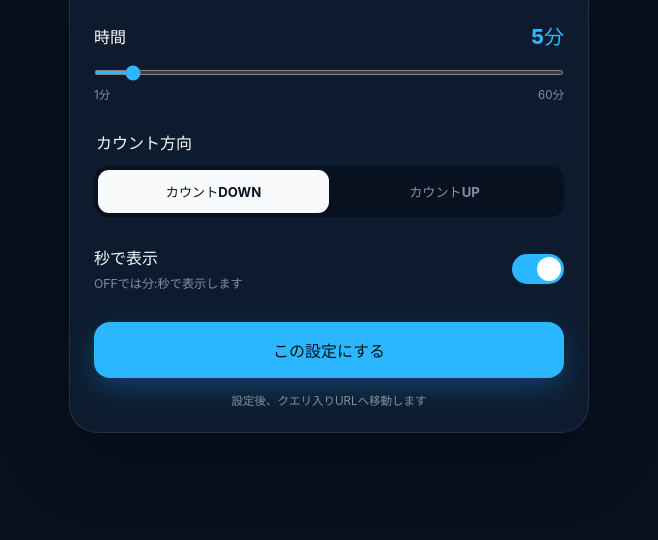
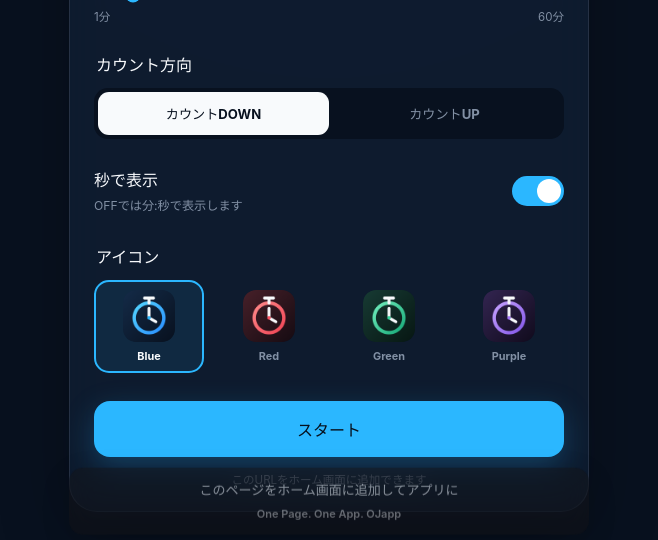
Before and after one commit to ojach/1P1A-community, a plain HTML site: page timer/index.html in a window 1280 px wide. Shown: the part 261-801 px from the top of the page, without its empty margins (311-969 px from the left). Drawn offline with Linux system fonts and the light colour scheme.

Commit message:
Add files via upload

```diff
--- a/timer/index.html
+++ b/timer/index.html
@@ -5,10 +5,21 @@
   <meta name="viewport" content="width=device-width, initial-scale=1, viewport-fit=cover">
   <meta name="theme-color" content="#08111f">
   <meta name="ojapp:title" content="My Timer">
-  <meta name="ojapp:icon" content="./icon.png">
+  <meta id="ojappIconMeta" name="ojapp:icon" content="./icons/blue.png">
   <meta name="ojapp:query" content="true">
-  <link rel="apple-touch-icon" href="./icon.png">
-  <link rel="icon" href="./icon.png">
+  <link id="appleTouchIcon" rel="apple-touch-icon" href="./icons/blue.png">
+  <link id="favicon" rel="icon" href="./icons/blue.png">
+  <script>
+    (() => {
+      const choices = new Set(["blue", "red", "green", "purple"]);
+      const requested = new URLSearchParams(location.search).get("icon");
+      const icon = choices.has(requested) ? requested : "blue";
+      const source = `./icons/${icon}.png`;
+      document.querySelector("#ojappIconMeta").content = source;
+      document.querySelector("#appleTouchIcon").href = source;
+      document.querySelector("#favicon").href = source;
+    })();
+  </script>
   <link rel="stylesheet" href="./style.css">
   <title>My Timer | OJapp Free</title>
 </head>
@@ -52,6 +63,20 @@
         </label>
       </div>
 
+      <fieldset class="setting-block">
+        <legend>アイコン</legend>
+        <div class="icon-options">
+          <input id="iconBlue" type="radio" name="icon" value="blue" checked>
+          <label for="iconBlue"><img src="./icons/blue.png" alt=""><span>Blue</span></label>
+          <input id="iconRed" type="radio" name="icon" value="red">
+          <label for="iconRed"><img src="./icons/red.png" alt=""><span>Red</span></label>
+          <input id="iconGreen" type="radio" name="icon" value="green">
+          <label for="iconGreen"><img src="./icons/green.png" alt=""><span>Green</span></label>
+          <input id="iconPurple" type="radio" name="icon" value="purple">
+          <label for="iconPurple"><img src="./icons/purple.png" alt=""><span>Purple</span></label>
+        </div>
+      </fieldset>
+
       <button id="startButton" class="primary-button" type="button">スタート</button>
       <p id="urlNote" class="url-note">設定後、クエリ入りURLへ移動します</p>
     </section>
@@ -67,7 +92,7 @@
     </section>
   </main>
 
-  <script src="https://ojapp.app/js/ojapp_1p1a.js?v=1212"></script>
+  <script src="../ojapp.js"></script>
   <script src="./timer.js"></script>
 </body>
 </html>
--- a/timer/style.css
+++ b/timer/style.css
@@ -79,6 +79,24 @@ legend { margin-bottom: 12px; }
 .switch input:checked + span::after { transform: translateX(22px); }
 .switch input:focus-visible + span { outline: 2px solid white; outline-offset: 3px; }
 
+.icon-options { display: grid; grid-template-columns: repeat(4, 1fr); gap: 10px; }
+.icon-options input { position: absolute; opacity: 0; pointer-events: none; }
+.icon-options label {
+  display: grid;
+  justify-items: center;
+  gap: 7px;
+  padding: 8px 5px;
+  border: 2px solid transparent;
+  border-radius: 15px;
+  color: #8290a4;
+  font-size: .68rem;
+  font-weight: 700;
+  cursor: pointer;
+}
+.icon-options img { width: 52px; height: 52px; border-radius: 13px; }
+.icon-options input:checked + label { border-color: #2bb7ff; color: #f8fafc; background: rgba(43,183,255,.09); }
+.icon-options input:focus-visible + label { outline: 2px solid white; outline-offset: 2px; }
+
 .primary-button, .secondary-button {
   width: 100%;
   border: 0;
--- a/timer/timer.js
+++ b/timer/timer.js
@@ -8,6 +8,7 @@
     minutesOutput: document.querySelector("#minutesOutput"),
     modeInputs: [...document.querySelectorAll('input[name="mode"]')],
     seconds: document.querySelector("#seconds"),
+    iconInputs: [...document.querySelectorAll('input[name="icon"]')],
     start: document.querySelector("#startButton"),
     urlNote: document.querySelector("#urlNote"),
     pause: document.querySelector("#pauseButton"),
@@ -17,9 +18,10 @@
     status: document.querySelector("#timerStatus")
   };
 
-  const defaults = { time: 5, mode: "down", seconds: true };
-  const initialNavigationSearch = location.search;
-  let config = readConfig();
+  const iconChoices = new Set(["blue", "red", "green", "purple"]);
+  const defaults = { time: 5, mode: "down", seconds: true, icon: "blue" };
+  const initialNavigationConfig = readConfig();
+  let config = { ...initialNavigationConfig };
   let startedAt = 0;
   let pausedAt = 0;
   let pausedDuration = 0;
@@ -34,7 +36,8 @@
     return {
       time: Number.isFinite(parsedTime) ? Math.min(60, Math.max(1, parsedTime)) : defaults.time,
       mode: params.get("mode") === "up" ? "up" : defaults.mode,
-      seconds: params.get("seconds") !== "off"
+      seconds: params.get("seconds") !== "off",
+      icon: iconChoices.has(params.get("icon")) ? params.get("icon") : defaults.icon
     };
   }
 
@@ -42,7 +45,8 @@
     return {
       time: Number(elements.minutes.value),
       mode: elements.modeInputs.find((input) => input.checked)?.value || defaults.mode,
-      seconds: elements.seconds.checked
+      seconds: elements.seconds.checked,
+      icon: elements.iconInputs.find((input) => input.checked)?.value || defaults.icon
     };
   }
 
@@ -52,6 +56,7 @@
     url.searchParams.set("time", String(nextConfig.time));
     url.searchParams.set("mode", nextConfig.mode);
     url.searchParams.set("seconds", nextConfig.seconds ? "on" : "off");
+    url.searchParams.set("icon", nextConfig.icon);
     history.replaceState(null, "", url);
     window.ojappRefreshManifest?.();
     return url;
@@ -62,11 +67,16 @@
     params.set("time", String(nextConfig.time));
     params.set("mode", nextConfig.mode);
     params.set("seconds", nextConfig.seconds ? "on" : "off");
+    params.set("icon", nextConfig.icon);
     return `?${params.toString()}`;
   }
 
+  function isSameConfig(first, second) {
+    return canonicalSearch(first) === canonicalSearch(second);
+  }
+
   function updatePrimaryAction() {
-    const isCommitted = canonicalSearch(config) === initialNavigationSearch;
+    const isCommitted = isSameConfig(config, initialNavigationConfig);
     elements.start.textContent = isCommitted ? "スタート" : "この設定にする";
     elements.urlNote.textContent = isCommitted
       ? "このURLをホーム画面に追加できます"
@@ -78,6 +88,7 @@
     elements.minutesOutput.textContent = `${config.time}分`;
     elements.modeInputs.forEach((input) => { input.checked = input.value === config.mode; });
     elements.seconds.checked = config.seconds;
+    elements.iconInputs.forEach((input) => { input.checked = input.value === config.icon; });
     writeUrl(config);
     updatePrimaryAction();
   }
@@ -134,7 +145,7 @@
     config = currentFormConfig();
     const configuredUrl = writeUrl(config);
 
-    if (configuredUrl.search !== initialNavigationSearch) {
+    if (!isSameConfig(config, initialNavigationConfig)) {
       location.assign(configuredUrl.href);
       return;
     }
@@ -215,6 +226,7 @@
   elements.minutes.addEventListener("input", onSettingChange);
   elements.modeInputs.forEach((input) => input.addEventListener("change", onSettingChange));
   elements.seconds.addEventListener("change", onSettingChange);
+  elements.iconInputs.forEach((input) => input.addEventListener("change", onSettingChange));
   elements.start.addEventListener("click", startTimer);
   elements.pause.addEventListener("click", togglePause);
   elements.reset.addEventListener("click", resetTimer);
```
